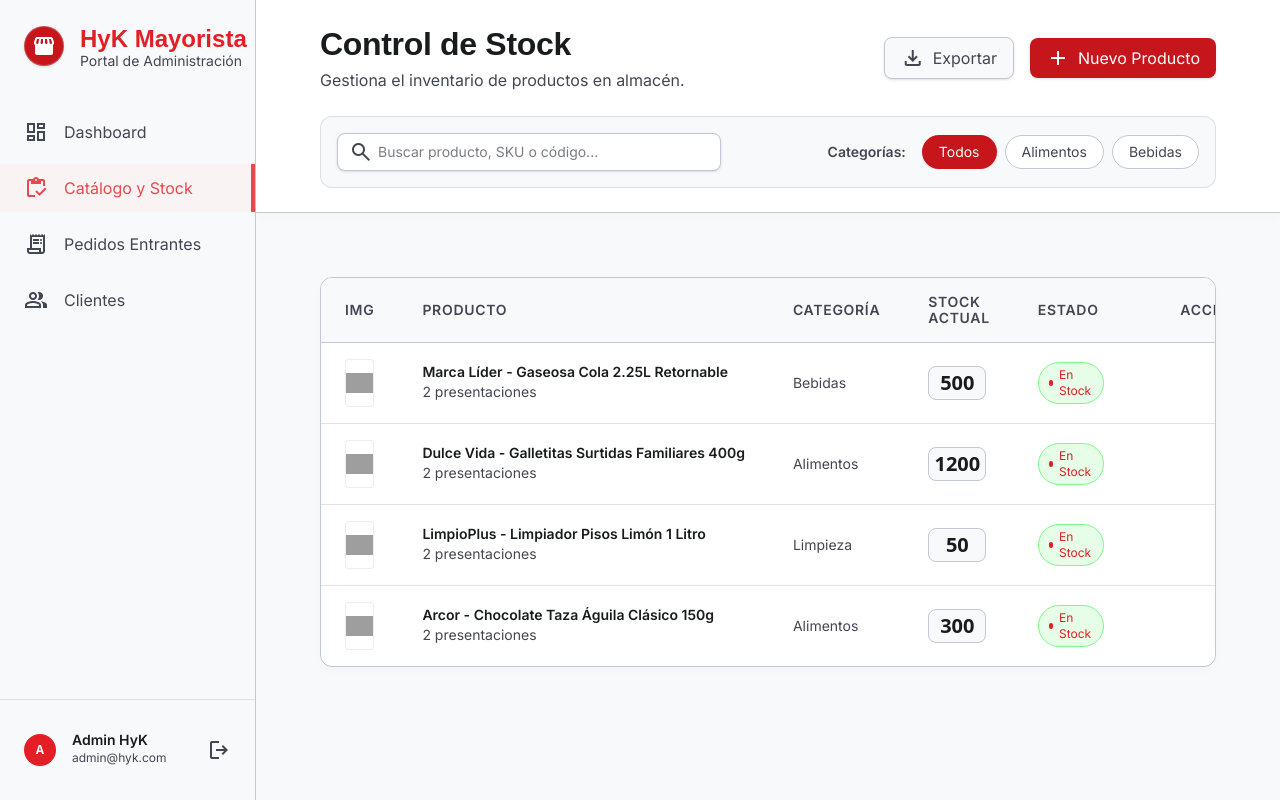
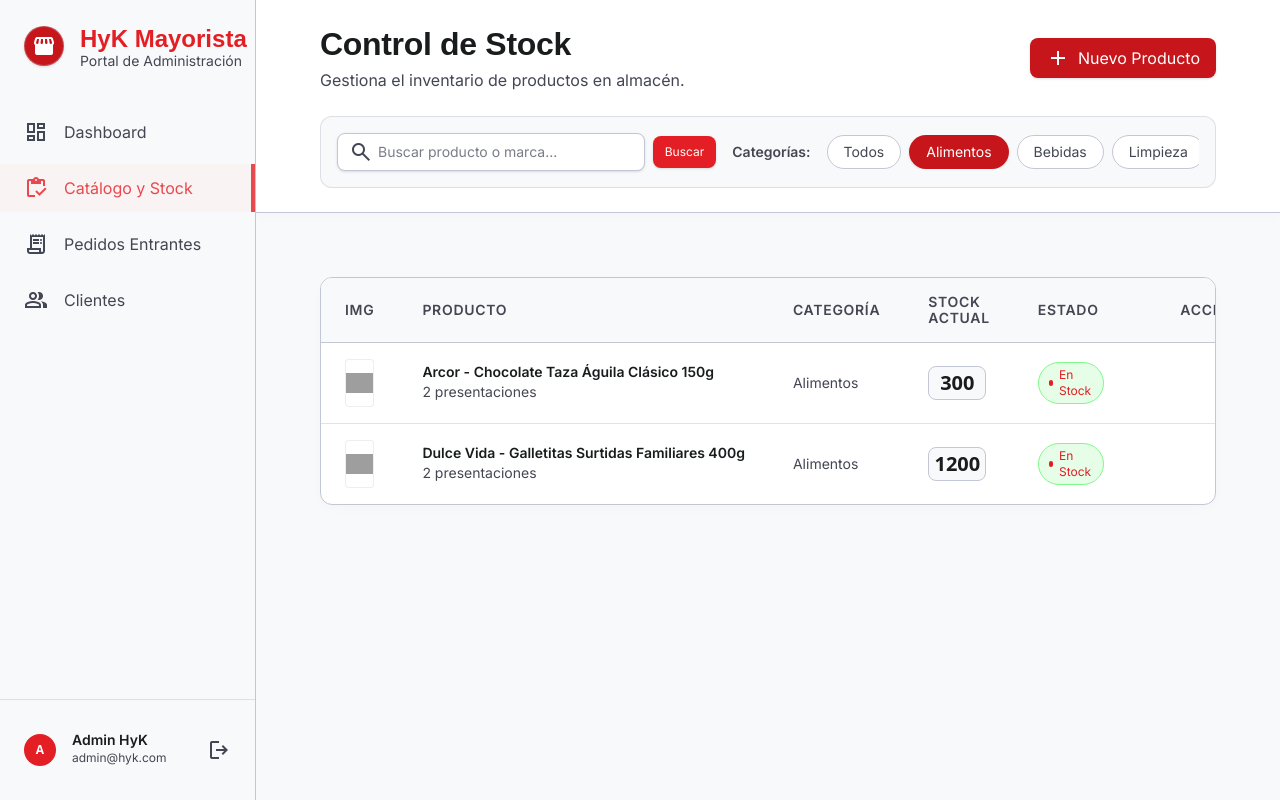
Before and after one commit to MiguelCss01/HyKProyecto, a Laravel app: page /admin/productos?categoria=1 in a window 1280 px wide. Run offline with Laravel 12, Linux system fonts and the light colour scheme; a user stored in the database is signed in; data comes from the database, SQL or seed files in the repository; style sheets or scripts are compiled from the project's sources; grey boxes are pictures that could not be loaded.

Commit message:
fix: quitar botones sin funcion y conectar buscador y enlaces en admin

```diff
--- a/app/Http/Controllers/Admin/ProductoController.php
+++ b/app/Http/Controllers/Admin/ProductoController.php
@@ -6,17 +6,34 @@ use App\Http\Controllers\Controller;
 use App\Http\Requests\SaveProductoRequest;
 use App\Models\Categoria;
 use App\Models\Producto;
+use Illuminate\Http\Request;
 use Illuminate\Support\Facades\DB;
 use Illuminate\Support\Facades\File;
 use Illuminate\Support\Str;
 
 class ProductoController extends Controller
 {
-    public function index()
+    public function index(Request $request)
     {
-        $productos = Producto::with(['categoria', 'presentaciones'])->paginate(10);
+        $categorias = Categoria::orderBy('nombre_categoria')->get();
 
-        return view('admin.productos.index', compact('productos'));
+        $query = Producto::with(['categoria', 'presentaciones']);
+
+        if ($request->filled('buscar')) {
+            $buscar = trim((string) $request->input('buscar'));
+            $query->where(function ($q) use ($buscar) {
+                $q->where('nombre_producto', 'like', "%{$buscar}%")
+                    ->orWhere('descripcion_producto', 'like', "%{$buscar}%");
+            });
+        }
+
+        if ($request->filled('categoria')) {
+            $query->where('categoria_id', $request->input('categoria'));
+        }
+
+        $productos = $query->orderByDesc('id')->paginate(10)->withQueryString();
+
+        return view('admin.productos.index', compact('productos', 'categorias'));
     }
 
     public function create()
--- a/resources/views/admin/productos/index.blade.php
+++ b/resources/views/admin/productos/index.blade.php
@@ -10,10 +10,6 @@
             <p class="font-body-md text-body-md text-on-surface-variant mt-1">Gestiona el inventario de productos en almacén.</p>
         </div>
         <div class="flex items-center gap-md">
-            <button class="flex items-center gap-2 bg-surface border border-outline-variant text-on-surface-variant font-label-md py-2 px-4 rounded-lg hover:bg-surface-container-low transition-colors shadow-sm">
-                <span class="material-symbols-outlined text-[20px]" data-icon="download">download</span>
-                Exportar
-            </button>
             <a href="{{ route('admin.productos.create') }}" class="flex items-center gap-2 bg-primary-container text-on-primary-container font-label-md py-2 px-4 rounded-lg hover:opacity-90 transition-opacity shadow-sm">
                 <span class="material-symbols-outlined text-[20px]" data-icon="add">add</span>
                 Nuevo Producto
@@ -24,23 +20,35 @@
     <!-- Toolbar: Search & Filters -->
     <div class="flex flex-col md:flex-row gap-md items-start md:items-center justify-between bg-surface-bright p-4 rounded-xl border border-outline-variant/50">
         <!-- Search -->
-        <div class="relative w-full md:w-96">
-            <span class="material-symbols-outlined absolute left-3 top-1/2 -translate-y-1/2 text-on-surface-variant pointer-events-none" data-icon="search">search</span>
-            <input class="w-full pl-10 pr-4 py-2 bg-surface-container-lowest border border-outline-variant rounded-lg font-body-sm text-body-sm text-on-surface focus:outline-none focus:border-primary focus:ring-1 focus:ring-primary transition-all placeholder:text-on-surface-variant/70 shadow-sm" placeholder="Buscar producto, SKU o código..." type="text"/>
-        </div>
+        <form action="{{ route('admin.productos.index') }}" method="GET" class="relative w-full md:w-96 flex items-center gap-2">
+            @if(request('categoria'))
+                <input type="hidden" name="categoria" value="{{ request('categoria') }}">
+            @endif
+            <div class="relative flex-1">
+                <span class="material-symbols-outlined absolute left-3 top-1/2 -translate-y-1/2 text-on-surface-variant pointer-events-none" data-icon="search">search</span>
+                <input name="buscar" value="{{ request('buscar') }}" class="w-full pl-10 pr-8 py-2 bg-surface-container-lowest border border-outline-variant rounded-lg font-body-sm text-body-sm text-on-surface focus:outline-none focus:border-primary focus:ring-1 focus:ring-primary transition-all placeholder:text-on-surface-variant/70 shadow-sm" placeholder="Buscar producto o marca..." type="text"/>
+                @if(request('buscar'))
+                    <a href="{{ route('admin.productos.index', request()->only('categoria')) }}" class="absolute right-2.5 top-1/2 -translate-y-1/2 text-on-surface-variant hover:text-error" title="Limpiar búsqueda">
+                        <span class="material-symbols-outlined text-base">close</span>
+                    </a>
+                @endif
+            </div>
+            <button type="submit" class="px-3 py-2 bg-primary text-white rounded-lg font-label-md text-xs hover:bg-primary-container transition-colors shadow-sm cursor-pointer">
+                Buscar
+            </button>
+        </form>
 
         <!-- Filters -->
         <div class="flex items-center gap-sm overflow-x-auto w-full md:w-auto pb-2 md:pb-0 scrollbar-hide">
             <span class="font-label-md text-label-md text-on-surface-variant whitespace-nowrap mr-2">Categorías:</span>
-            <button class="px-4 py-1.5 rounded-full bg-primary-container text-on-primary-container font-label-md text-sm whitespace-nowrap border border-transparent shadow-sm">
+            <a href="{{ route('admin.productos.index', request()->only('buscar')) }}" class="px-4 py-1.5 rounded-full font-label-md text-sm whitespace-nowrap border transition-colors {{ !request('categoria') ? 'bg-primary-container text-on-primary-container border-transparent shadow-sm' : 'bg-surface-container-lowest text-on-surface-variant border-outline-variant hover:bg-surface-container-low' }}">
                 Todos
-            </button>
-            <button class="px-4 py-1.5 rounded-full bg-surface-container-lowest text-on-surface-variant font-label-md text-sm whitespace-nowrap border border-outline-variant hover:bg-surface-container-low transition-colors">
-                Alimentos
-            </button>
-            <button class="px-4 py-1.5 rounded-full bg-surface-container-lowest text-on-surface-variant font-label-md text-sm whitespace-nowrap border border-outline-variant hover:bg-surface-container-low transition-colors">
-                Bebidas
-            </button>
+            </a>
+            @foreach($categorias ?? [] as $cat)
+                <a href="{{ route('admin.productos.index', array_filter(['categoria' => $cat->id, 'buscar' => request('buscar')])) }}" class="px-4 py-1.5 rounded-full font-label-md text-sm whitespace-nowrap border transition-colors {{ (string) request('categoria') === (string) $cat->id ? 'bg-primary-container text-on-primary-container border-transparent shadow-sm' : 'bg-surface-container-lowest text-on-surface-variant border-outline-variant hover:bg-surface-container-low' }}">
+                    {{ $cat->nombre_categoria }}
+                </a>
+            @endforeach
         </div>
     </div>
 </header>
```
Also changed, not shown: resources/views/admin/dashboard.blade.php (+5 -8 lines), resources/views/catalogo.blade.php (+6 -5 lines).
